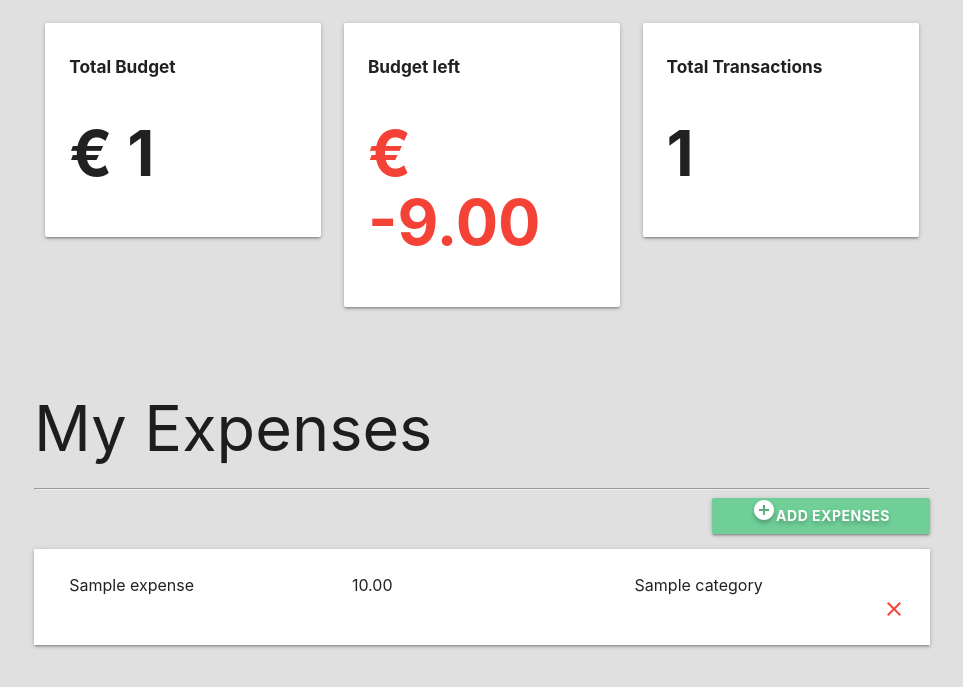
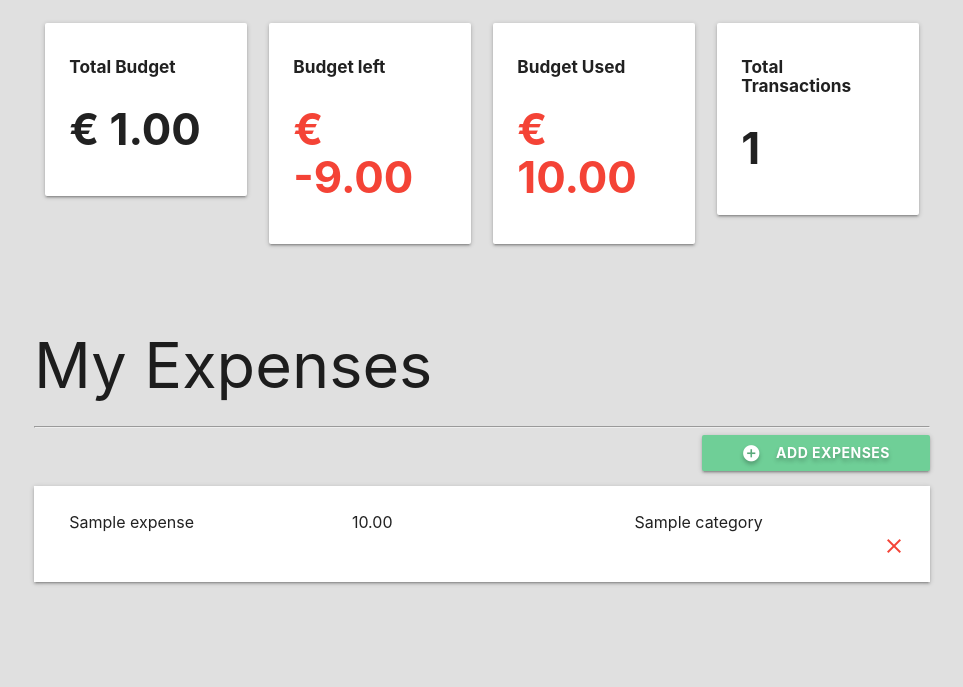
Before and after one commit to x20129530/Devops-Project, a Django app: a page that uses budgetapp/templates/budgetapp/projectdetail.html in a window 1280 px wide. Shown: the top 687 px of the page, without its empty margins (158-1121 px from the left). Run offline with Django 3.2, Linux system fonts and the light colour scheme; tables that the repository leaves empty hold one stand-in row (values such as "Sample post").

Commit message:
added few features and tried removing bugs

```diff
--- a/budgetapp/models.py
+++ b/budgetapp/models.py
@@ -4,7 +4,7 @@ from django.utils.text import slugify
 class Project(models.Model):
     name = models.CharField(max_length=100)
     slug = models.SlugField(max_length=100, unique=True, blank=True)
-    budget = models.IntegerField()
+    budget = models.DecimalField(max_digits=8, decimal_places=2)
 
     def save(self, *args, **kwargs):
         self.slug = slugify(self.name)
@@ -15,8 +15,14 @@ class Project(models.Model):
         total_expense_amount = 0
         for expense in expense_list:
             total_expense_amount += expense.amount
+        return self.budget -total_expense_amount
 
-        return self.budget -total_expense_amount
+    def budget_used(self):
+        expense_list = Expense.objects.filter(project=self)
+        total_expense_amount = 0
+        for expense in expense_list:
+            total_expense_amount += expense.amount
+        return total_expense_amount
 
     def total_transactions(self):
         expense_list = Expense.objects.filter(project=self)
@@ -30,7 +36,7 @@ class Category(models.Model):
 class Expense(models.Model):
     project = models.ForeignKey(Project, on_delete=models.CASCADE, related_name='expenses')
     title = models.CharField(max_length=100)
-    amount = models.DecimalField(max_digits=8 , decimal_places=2)
+    amount = models.DecimalField(max_digits=8, decimal_places=2)
     category = models.ForeignKey(Category, on_delete=models.CASCADE)
 
 class Meta:
--- a/budgetapp/static/budgetapp/styles.css
+++ b/budgetapp/static/budgetapp/styles.css
@@ -16,14 +16,14 @@ html {
 /*general style*/
 .noproject-wrapper{
     margin-top: 250px;
-    padding: 80px 0px;
+    padding: 0px 0px;
     border: 6px solid #9e9e9e;
     border-style: dashed;
 }
 
 .noproject-wrapper h3 {
-    padding: 10px;
-    margin-bottom: 50px;
+    padding: 0px;
+    margin-bottom: 0px;
 }
 
 /*project detail statestics */
--- a/budgetapp/static/js/script.js
+++ b/budgetapp/static/js/script.js
@@ -24,9 +24,9 @@
 })()
 
 function fetchCategoryArray(){
-    var categories = []
+     var categories = []
 
-    document.querySelectorAll('.category').forEach(function(e){
+     document.querySelectorAll('.category').forEach(function(e){
         name = e.querySelector('.name').innerHTML
         if (name == '') return;
 
--- a/budgetapp/templates/budgetapp/add-project.html
+++ b/budgetapp/templates/budgetapp/add-project.html
@@ -11,7 +11,7 @@
     <ul id="categoriesContainer">
 
     </ul>
-    <button type="submit" class="btn">Start Project </button>
+<button type="submit" class="btn">Start Project</button>
 </form>
 </div>
 <script src="{% static 'js/script.js' %}"></script>
--- a/budgetapp/templates/budgetapp/projectdetail.html
+++ b/budgetapp/templates/budgetapp/projectdetail.html
@@ -4,28 +4,40 @@
 <div class="container">
     <section class="section section-states">
         <div class="row">
-            <div class="col s12 m4 14">
+            <div class="col s9 m3 10.5">
                 <div class="card-panel">
                     <h6 class="bold">Total Budget</h6>
-                    <h1 class="bold">€ {{ project.budget }}</h1>
+                    <h3 class="bold">€ {{ project.budget }}</h3>
                 </div>
             </div>
-            <div class="col s12 m4 14">
+            <div class="col s9 m3 10.5">
                 <div class="card-panel">
                     <h6 class="bold">Budget left</h6>
                     {% if project.budget_left > 0 %}
-                        <h1 class="bold green-text"> € {{ project.budget_left }}</h1>
+                        <h3 class="bold green-text"> € {{ project.budget_left }}</h3>
                     {% elif project.budget_left == 0 %}
-                        <h1 class="bold orange-text"> € {{ project.budget_left }}</h1>
+                        <h3 class="bold orange-text"> € {{ project.budget_left }}</h3>
                     {% else %}
-                        <h1 class="bold red-text"> € {{ project.budget_left }}</h1>
+                        <h3 class="bold red-text"> € {{ project.budget_left }}</h3>
                     {% endif %}
                 </div>
             </div>
-            <div class="col s12 m4 14">
+            <div class="col s9 m3 10.5">
+                <div class="card-panel">
+                    <h6 class="bold">Budget Used</h6>
+                    {% if project.budget_left > 0 %}
+                        <h3 class="bold green-text"> € {{ project.budget_used }}</h3>
+                    {% elif project.budget_left == 0 %}
+                        <h3 class="bold orange-text"> € {{ project.budget_used }}</h3>
+                    {% else %}
+                        <h3 class="bold red-text"> € {{ project.budget_used }}</h3>
+                    {% endif %}
+                </div>
+            </div>
+            <div class="col s9 m3 10.5">
                 <div class="card-panel">
                     <h6 class="bold">Total Transactions</h6>
-                    <h1 class="bold"> {{ project.total_transactions }}</h1>
+                    <h3 class="bold"> {{ project.total_transactions }}</h3>
                 </div>
             </div>
         </div>
@@ -35,7 +47,7 @@
         <hr>
         <div class="row">
             <button class="btn waves-effect right modal-trigger" href="#expenseModal">
-                <em class="material-icons white-text left">add_circle</em>Add Expenses
+                <i class="material-icons white-text left">add_circle</i>Add Expenses
             </button>
         </div>
         <ul class="z-depth-1">
--- a/budgetapp/views.py
+++ b/budgetapp/views.py
@@ -23,9 +23,7 @@ def project_detail(request, project_slug):
                 title = form.cleaned_data['title']
                 amount = form.cleaned_data['amount']
                 category_name = form.cleaned_data['category']
-
                 category = get_object_or_404(Category, project=project, name=category_name)
-
                 Expense.objects.create(
                     project=project,
                     title=title,
```
Also changed, not shown: budgetapp/templates/budgetapp/listview.html (+11 -11 lines), budgetapp/templates/budgetapp/index.html (deleted), db.sqlite3.
